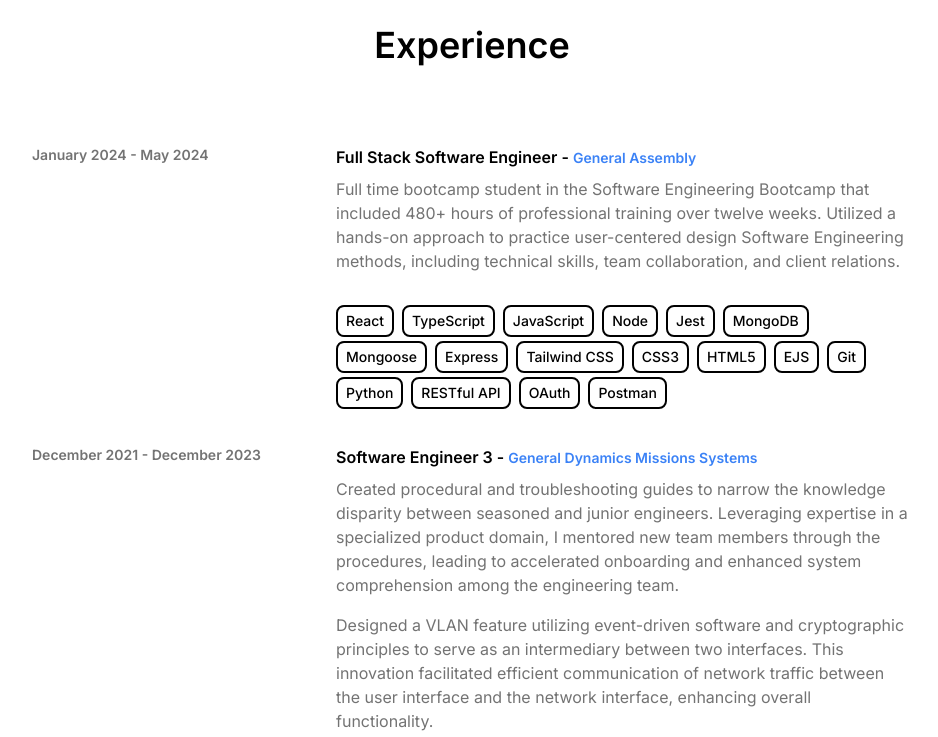
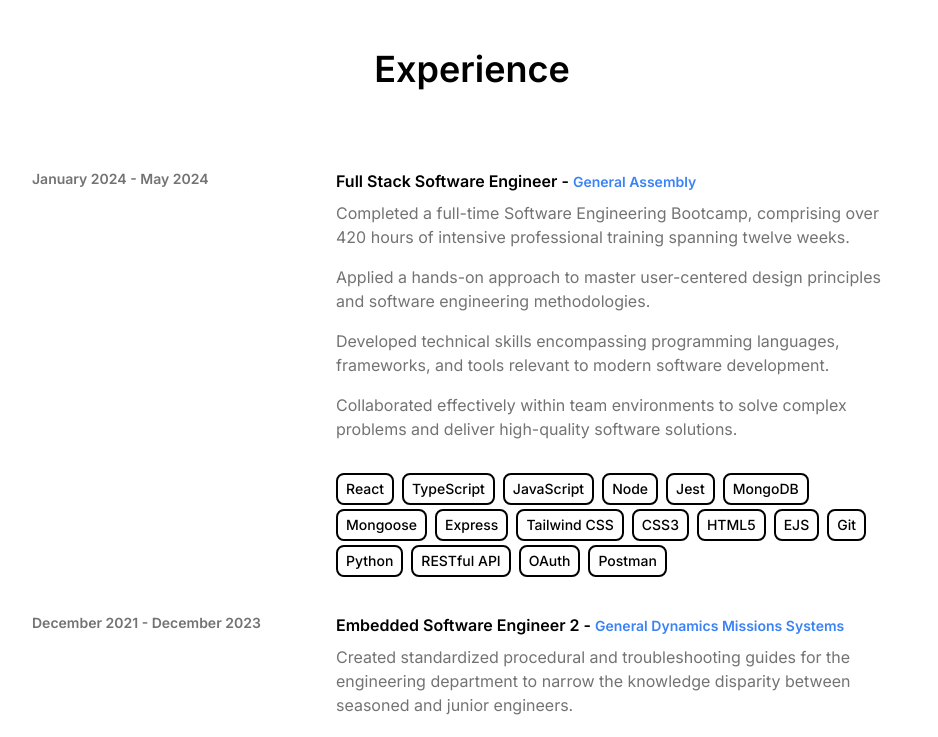
Before and after one commit to nickldimartino/portfolio, a React (Vite) app: page / in a window 1280 px wide. Shown: the part 2000-2737 px from the top of the page, without its empty margins (168-1106 px from the left). Built offline with nearby package versions, Linux system fonts and the light colour scheme.

Commit message:
Constants update

```diff
--- a/src/components/Hero.jsx
+++ b/src/components/Hero.jsx
@@ -31,7 +31,7 @@ const Hero = () => {
               animate="visible"
               className="bg-gradient-to-r from-green-500 via-slate-500 to-blue-600 bg-clip-text text-3xl tracking-tight text-transparent"
             >
-              Full-Stack Software Engineer
+              Mid-Level Software Engineer
             </motion.span>
             <motion.p
               variants={container(1)}
--- a/src/constants/index.js
+++ b/src/constants/index.js
@@ -31,9 +31,9 @@ export const navLinks = [
   },
 ];
 
-export const HERO_CONTENT = `As a Full-Stack Software Engineer, I am eager to transition from two years in embedded software to the dynamic realm of full-stack web development. My military experience instilled in me the importance of discipline and teamwork, shaping me into an engineer who thrives in challenging environments that foster growth and innovation. With meticulous attention to detail and a procedural mindset developed through experiences in the military, academia, bodybuilding, and the defense industry, I tackle challenges with a positive and focused attitude. I am now actively seeking opportunities to demonstrate my capabilities in a Full-Stack Software Engineer role, prepared to bring my unique perspective and skills to the forefront.`;
+export const HERO_CONTENT = `As an experienced Software Engineer, I am eager to transition from my web development at General Assembly and two years in embedded software to my next Software Engineering role. My military experience instilled in me the importance of discipline and teamwork, shaping me into an engineer who thrives in challenging environments that foster growth and innovation. With meticulous attention to detail and a procedural mindset developed through experiences in the military, academia, bodybuilding, and the defense industry, I tackle challenges with a positive and focused attitude. I am now actively seeking opportunities to demonstrate my capabilities in a Software Engineer role, prepared to bring my unique perspective and skills to the forefront.`;
 
-export const ABOUT_TEXT = `I am a dedicated and versatile full stack software engineer with a passion for creating efficient and user-friendly web applications. With 3 years of professional experience, I have worked with a variety of technologies, including React, TypeScript, Node.js, Express, MongoDB, Python, and C++. My journey in software began when I was 15, and my curiosity for learning how things work evolved into a career where I continuously strive to learn and adapt to new challenges. I thrive in a variety of environments and enjoy solving complex problems to deliver high-quality solutions. Outside of coding, I enjoy bodybuilding, snowboarding, Electronic Dance Music (EDM), video games, anime, reading, and tending to my cat who requires unwavering attention.`;
+export const ABOUT_TEXT = `I am a dedicated and versatile full stack software engineer with a passion for creating efficient and user-friendly web applications. With 3 years of professional experience, I have worked with a variety of technologies, including Next, React, TypeScript, Node.js, Express, MongoDB, Python, and C++. My journey in software began when I was 15, and my curiosity for learning how things work evolved into a career where I continuously strive to learn and adapt to new challenges. I thrive in a variety of environments and enjoy solving complex problems to deliver high-quality solutions. Outside of coding, I enjoy bodybuilding, snowboarding, Electronic Dance Music (EDM), video games, anime, reading, and tending to my cat who requires unwavering attention.`;
 
 export const EXPERIENCES = [
   {
@@ -42,7 +42,10 @@ export const EXPERIENCES = [
     company: "General Assembly",
     companyWebsite: "https://generalassemb.ly/",
     description: [
-      `Full time bootcamp student in the Software Engineering Bootcamp that included 480+ hours of professional training over twelve weeks. Utilized a hands-on approach to practice user-centered design Software Engineering methods, including technical skills, team collaboration, and client relations.`,
+      `Completed a full-time Software Engineering Bootcamp, comprising over 420 hours of intensive professional training spanning twelve weeks.`,
+      `Applied a hands-on approach to master user-centered design principles and software engineering methodologies.`,
+      `Developed technical skills encompassing programming languages, frameworks, and tools relevant to modern software development.`,
+      `Collaborated effectively within team environments to solve complex problems and deliver high-quality software solutions.`,
     ],
     technologies: [
       "React",
@@ -66,15 +69,16 @@ export const EXPERIENCES = [
   },
   {
     year: "December 2021 - December 2023",
-    role: "Software Engineer 3",
+    role: "Embedded Software Engineer 2",
     company: "General Dynamics Missions Systems",
     companyWebsite: "https://gdmissionsystems.com/",
     description: [
-      `Created procedural and troubleshooting guides to narrow the knowledge disparity between seasoned and junior engineers. Leveraging expertise in a specialized product domain, I mentored new team members through the procedures, leading to accelerated onboarding and enhanced system comprehension among the engineering team.`,
+      `Created standardized procedural and troubleshooting guides for the engineering department to narrow the knowledge disparity between seasoned and junior engineers.`,
+      `Leveraging expertise in a specialized product domain, I mentored six new team members through the procedures, leading to accelerated onboarding and enhanced system comprehension among the whole team.`,
       `Designed a VLAN feature utilizing event-driven software and cryptographic principles to serve as an intermediary between two interfaces. This innovation facilitated efficient communication of network traffic between the user interface and the network interface, enhancing overall functionality.`,
-      `Managed version control of C++ source code and packages to incorporate new features while preserving existing functionality within an embedded RTOS environment.`,
-      `Adhered to Agile/Scrum methodology and employed CI/CD practices to guarantee prompt delivery of software projects, utilizing IBM ClearCase for version control.`,
-      `Conducted reviews aimed at enhancing code quality and ensuring compliance with stringent security standards.`,
+      `Managed version control of C++ source code and incorporated four new features while preserving existing functionality within an embedded RTOS environment.`,
+      `Adhered to Agile/Scrum methodology and employed CI/CD practices to guarantee prompt delivery of five software projects, utilizing IBM ClearCase for version control.`,
+      `Conducted over twenty reviews aimed at enhancing code quality and ensuring compliance with stringent security standards.`,
     ],
     technologies: ["C++", "IBM Rhapsody", "IBM ClearCase"],
   },
@@ -84,8 +88,10 @@ export const EXPERIENCES = [
     company: "Wilcox Industries",
     companyWebsite: "https://wilcoxind.com/",
     description: [
-      `Collaborated on a small team to develop a software prototype that effectively showcased the viability of a novel research concept, establishing a foundation for the company to seamlessly continue the project upon our team's departure.`,
-      `Designed a unique UI/UX interface utilizing Android Studio, Java, Kotlin, CSS, and HTML to establish connectivity with an external camera via Bluetooth and USB on an Android phone app.`,
+      `Collaborated on a team of four to develop a software prototype that effectively showcased the viability of a novel research concept, establishing a foundation for the company to seamlessly continue the project upon our team's departure.`,
+      `Designed a unique UI/UX interface from scratch utilizing Android Studio, Java, Kotlin, CSS, and HTML to establish connectivity with an external camera via Bluetooth and USB on an Android phone app.`,
+      `Contributed to the development of user interfaces, database systems, and backend services under the guidance of experienced team members.`,
+      `Conducted research and analysis to support the resolution of technical challenges and optimize software performance.`,
     ],
     technologies: ["Java", "Kotlin", "Android Studio", "HTML", "CSS"],
   },
@@ -95,8 +101,11 @@ export const EXPERIENCES = [
     company: "US Air National Guard",
     companyWebsite: "https://www.104fw.ang.af.mil/",
     description: [
-      `Provided training and mentorship to junior technicians in aircraft maintenance and repair, specializing in F-15 Fighter Jets.`,
+      `Provided training and mentorship to junior technicians in aircraft maintenance and repair, specializing in F-15 Fighter Jets..`,
       `Successfully completed Air Force Boot Camp and fulfilled a six-year enlistment, earning Veteran status upon separation.`,
+      `Documented all maintenance activities accurately and maintain detailed records of aircraft maintenance history.`,
+      `Demonstrated flexibility and adaptability in a fast-paced and dynamic work environment.`,
+      `Adhered to strict safety protocols and regulations to ensure compliance with military standards.`,
     ],
     technologies: [
       "Soft Skills",
@@ -116,8 +125,10 @@ export const EXPERIENCES = [
     company: "University of Massachusetts Amherst",
     companyWebsite: "https://www.umass.edu/",
     description: [
-      "Theta Chi Fraternity - Risk Manager, House Manager, Standard's Board, and Project Chair",
-      "Big Brother Big Sister - Mentor: Big Brother Big Sister is an organization that pairs an adult with an adolescent to help build resilience, mental health, and well-being so that he or she will have an enriched, brighter future.",
+      "Activities and societies: Theta Chi Fraternity - Theta Chapter, Big Brother Big Sister",
+      "Analyzed and solved complex technical problems through systematic approaches and critical thinking skills.",
+      "Gained a strong understanding of computer hardware components, including processors, memory systems, and peripheral interfaces.",
+      "Specialized in computer architecture, digital systems design, embedded systems, security engineering, and computer networks.",
     ],
     technologies: [
       "Software Development",
@@ -135,7 +146,7 @@ export const PROJECTS = [
     title: "TriFit E-Commerce",
     image: project5,
     description:
-      "A Next-TypeScript-MERN-Stack application for managing customers, products, and sales as an admin.  Customers can purchase and download products from the E-Commerce site.",
+      "This Next.js E-Commerce platform boasts comprehensive admin capabilities, authentication features, and full CRUD functionality. Customers have the convenience of browsing and purchasing products offered by the admin, with the option to download them directly to their devices.",
     technologies: [
       "Next",
       "TypeScript",
@@ -156,7 +167,7 @@ export const PROJECTS = [
     title: "TriFit",
     image: project1,
     description:
-      "A TypeScript MERN-Stack application for managing a personal health journal with features such as user acccount creation, an AI personal trainer chatbot, and curatable workouts and meal plans with CRUD functionality.",
+      "This application, named TriFit, is a Full Stack MERN-Stack/TypeScript app. It enables users to register and log in to their accounts, where they can create, modify, and delete meal plans and workouts. Additionally, users have the ability to visualize their weights and calories through a responsive scatter plot feature.",
     technologies: [
       "TypeScript",
       "React",
@@ -180,7 +191,7 @@ export const PROJECTS = [
     title: "Battleship 2",
     image: project2,
     description:
-      "A MEN-Stack application for playing a game of Battleship against another player or the computer. Users can sign in using their Google accounts and see leaderboards for all players.",
+      "This project involves revamping my Battleship game, which was my initial undertaking for Project 1. I integrated the JavaScript, HTML, and CSS components I developed with a backend server constructed using TypeScript, Express, and Node. As a result, users now have the capability to sign in and engage in gameplay, with their scores being automatically updated. Furthermore, a dedicated leaderboard page has been implemented to showcase the scores, wins, losses, and overall gameplay statistics of all users who have participated in the game.",
     technologies: [
       "TypeScript",
       "JavaScript",
@@ -199,7 +210,7 @@ export const PROJECTS = [
     title: "AI Platforms: A CRUD-ton!",
     image: project3,
     description:
-      "A MEN-Stack application for viewing a list of popular AI Platforms and allowing users to sign in using their Google accounts and manging a favorites list using CRUD functionality.",
+      "This application is a CRUD (Create, Read, Update, Delete) platform showcasing a curated list of popular AI Platforms as of March 2024. Visitors to the site can explore a comprehensive list of AI Platforms, including details such as name, industry, descriptions, and additional company information. All data related to AI platforms, companies, and users is stored in MongoDB using a One-to-One-to-One schema. Users have the option to sign in via their Google account (OAuth) to favorite any platform listed, adding it to their personalized favorites list. Additionally, users possess the capability to contribute to the platform by adding, editing, or deleting AI platforms as needed. As an added feature, the application incorporates generative AI chatbots and image generation functionalities using Groq, OpenAI, Langchain, and LlamaIndex with Retrieval-Augmented Generation (RAG). Test cases were meticulously crafted using Jest, while Postman was employed for thorough testing of HTTP requests.",
     technologies: [
       "JavaScript",
       "Node",
@@ -221,14 +232,14 @@ export const PROJECTS = [
     title: "Py-Pac-Poe",
     image: project4,
     description:
-      "A console game of Tic-Tac-Toe successfully created as a special project to test my ability to write a game in a 2-hour time frame.",
+      "This project is an additional endeavor I undertook during my time at General Assembly. It involved creating a Tic-Tac-Toe console game in Python, as per the assignment requirements. To challenge myself further, I opted to modify the project and set a strict two-hour time limit to gauge my productivity and output.",
     technologies: ["Python"],
     source: "https://github.com/nickldimartino/py-pac-poe-console",
   },
 ];
 
 export const CONTACT = {
-  address: "Boston, MA, United States",
+  address: "Greater Boston, MA, United States",
   phoneNo: "+1 603 793-3730",
   email: "nick.l.dimartino@gmail.com",
 };
```
